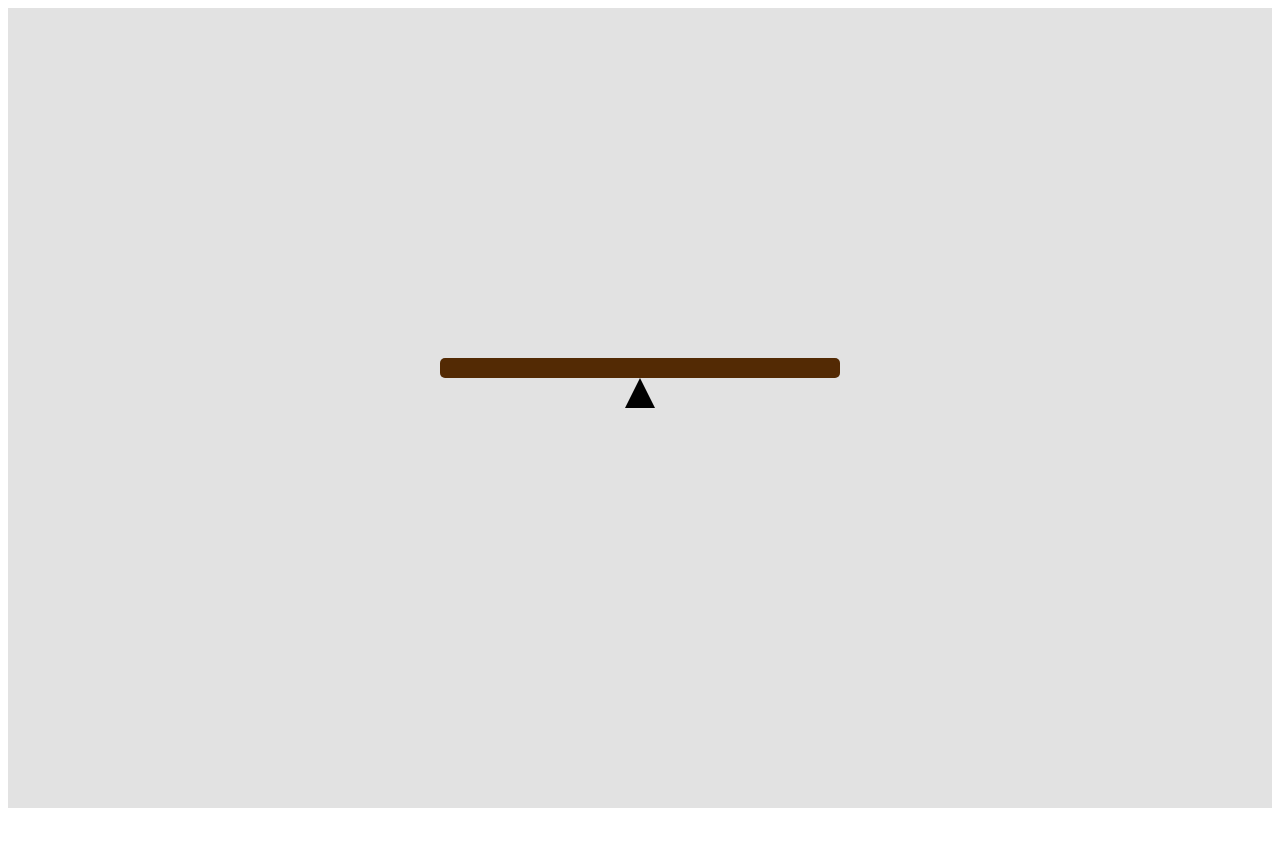
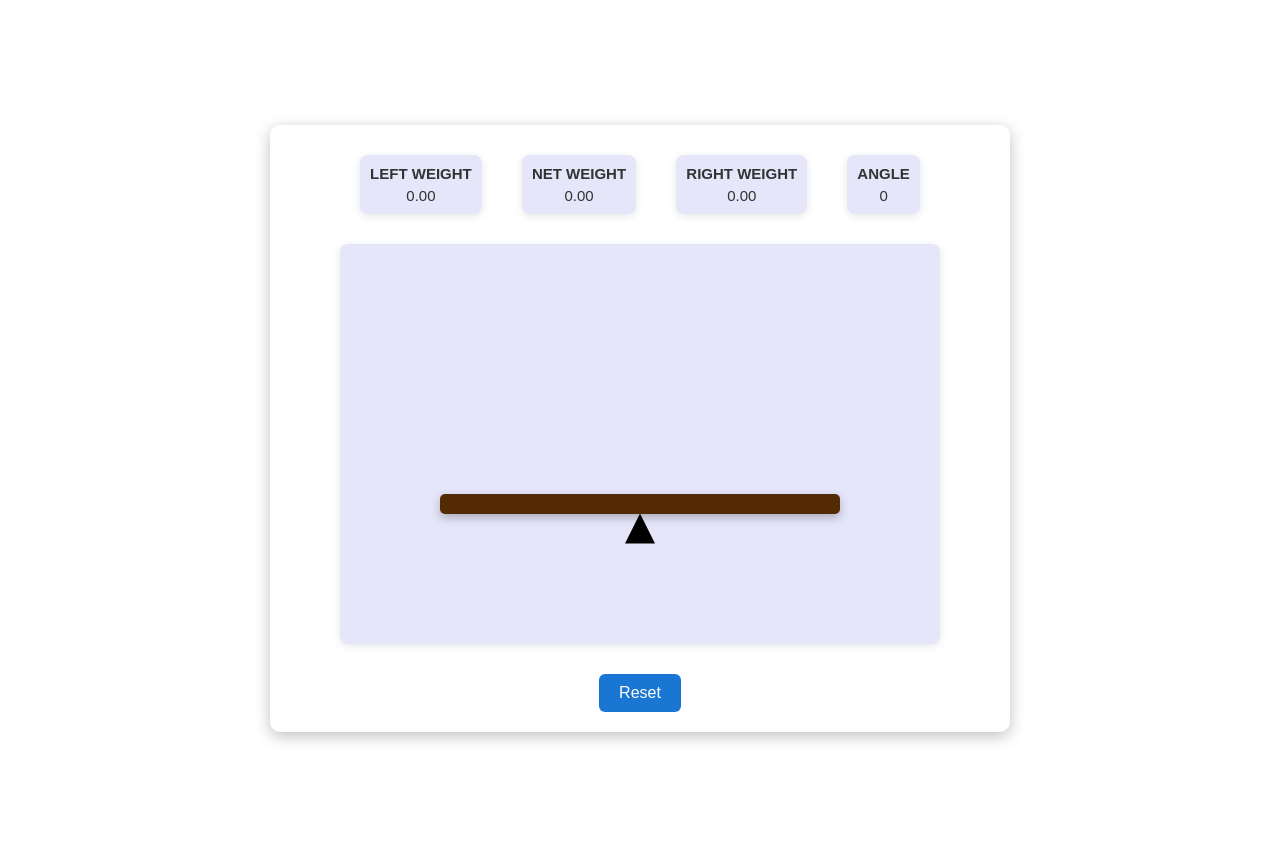
Before and after one commit to nhadeka/seesaw-simulation, a plain HTML site: page index.html in a window 1280 px wide. Before the commit the page ends 816 px from the top, so only its background shows below. Drawn offline with Linux system fonts and the light colour scheme.

Commit message:
added animation for balls, display function for infos, reset event

```diff
--- a/index.html
+++ b/index.html
@@ -7,11 +7,33 @@
         <link rel="stylesheet" href="style.css">
     </head>
     <body>
-        <div class="main-container">
-            <div class="seesaw-container">
-                <div id="seesaw">
+        <div class="main-container flex-center">
+            <div class="game-container flex-center">
+                <div class="info-wrapper">
+                    <div class="info">
+                        <label>LEFT WEIGHT</label>
+                        <div id="left-weight">0</div>
+                    </div>
+                    <div class="info">
+                        <label>NET WEIGHT</label>
+                        <div id="net-weight">0</div>
+                    </div>
+                    <div class="info">
+                        <label>RIGHT WEIGHT</label>
+                        <div id="right-weight">0</div>
+                    </div>
+                    <div class="info">
+                        <label>ANGLE</label>
+                        <div id="angle">0</div>
+                    </div>
                 </div>
-                <div id="pivot"></div>
+                <div class="seesaw-container flex-center">
+                    <div id="seesaw"></div>
+                    <div id="pivot"></div>
+                </div>
+                <div class="button-wrapper">
+                    <button id="reset-button">Reset</button>
+                </div>
             </div>
         </div>
         <script src="script.js"></script>
--- a/script.js
+++ b/script.js
@@ -1,5 +1,10 @@
 function init() {
     const seesaw = document.getElementById('seesaw');
+    const rightWeightValue = document.getElementById('right-weight');
+    const leftWeightValue = document.getElementById('left-weight');
+    const netWeightValue = document.getElementById('net-weight');
+    const angleValue = document.getElementById('angle');
+    const resetButton = document.getElementById('reset-button');
     const baseSize = 30;
     const weightMultiplier = 2;
     const minWeight = 1;
@@ -10,6 +15,7 @@ function init() {
     const seesawStorageKey = 'seesaw-storage';
     let torques = { totalLeftTorque: 0, totalRightTorque: 0 };
     let ballsData = [];
+    let currentAngle = 0;
 
     const getRandomInt = (min, max) => {
         return Math.floor(Math.random() * (max - min + 1)) + min;
@@ -26,7 +32,7 @@ function init() {
     const createBall = (styleObj, weight) => {
         const ball = document.createElement('div');
 
-        ball.classList.add('ball');
+        ball.classList.add('ball', 'flex-center');
 
         for (let prop in styleObj) {
             ball.style[prop] = styleObj[prop];
@@ -38,6 +44,10 @@ function init() {
 
         ball.append(weightLabel);
         seesaw.append(ball);
+
+        requestAnimationFrame(() => {
+            ball.classList.add('show');
+        });
     };
 
     const calculateTorques = (ballTorqueInfo) => {
@@ -48,15 +58,18 @@ function init() {
         } else {
             torques.totalRightTorque += weight * distanceFromSeesawCenter;
         }
-
-        console.log(`total left torque = ${torques.totalLeftTorque},total right torque = ${torques.totalRightTorque}`);
     };
 
     const calculateAngle = () => {
         const torqueDiff = torques.totalRightTorque - torques.totalLeftTorque;
-        const angle = Math.max(-maxAngle, Math.min(maxAngle, (torqueDiff / 10)));
 
-        seesaw.style.transform = `translateX(-50%) rotate(${angle}deg)`;
+        currentAngle = Math.max(-maxAngle, Math.min(maxAngle, (torqueDiff / 10))).toFixed(2);
+
+        updateAngle();
+    };
+
+    const updateAngle = () => {
+        seesaw.style.transform = `translateX(-50%) rotate(${currentAngle}deg)`;
     };
 
     const setDataToStorage = () => {
@@ -83,27 +96,49 @@ function init() {
         }
     };
 
+    const clearStorage = () => {
+        localStorage.removeItem(seesawStorageKey);
+    };
+
+    const displayInfos = () => {
+        rightWeightValue.innerText = torques.totalRightTorque.toFixed(2);
+        leftWeightValue.innerText = torques.totalLeftTorque.toFixed(2);
+        netWeightValue.innerText = Math.abs((torques.totalRightTorque - torques.totalLeftTorque)).toFixed(2);
+        angleValue.innerText = Math.abs(currentAngle);
+    };
+
+    const resetSeesaw = () => {
+        ballsData = [];
+        torques = { totalLeftTorque: 0, totalRightTorque: 0 };
+        currentAngle = 0;
+        seesaw.innerHTML = '';
+
+        updateAngle();
+        displayInfos();
+        clearStorage();
+    };
+
     loadFromStorage();
+    displayInfos();
 
-    seesaw.addEventListener('click', function (event) {
-        if (event.target === event.currentTarget) {
+    seesaw.addEventListener('click', (event) => {
+        const { target, currentTarget, clientX } = event;
+
+        if (target === currentTarget) {
             const seesawRect = seesaw.getBoundingClientRect();
-            const clickXOnSeesaw = event.clientX - seesawRect.x;
+            const clickXOnSeesaw = clientX - seesawRect.x;
             const seesawCenterX = seesawRect.x + seesawRect.width / 2;
-            const distanceFromSeesawCenter = Math.abs(event.clientX - seesawCenterX);
 
-            if (event.clientX === seesawCenterX) {
-                console.log('clicked center');
-
+            if (clientX === seesawCenterX) {
                 return;
             }
 
             let side;
+            const distanceFromSeesawCenter = Math.abs(clientX - seesawCenterX);
             const weight = getRandomInt(minWeight, maxWeight);
             const size = baseSize + weight * weightMultiplier;
             const ballRadius = size / 2;
             const left = clickXOnSeesaw - ballRadius;
-
             const styleObj = {
                 width: `${size}px`,
                 height: `${size}px`,
@@ -111,7 +146,7 @@ function init() {
                 left:`${left}px`,
             };
 
-            side = event.clientX < seesawCenterX ? 'left' : 'right';
+            side = clientX < seesawCenterX ? 'left' : 'right';
 
             const ballTorqueInfo = { side, weight, distanceFromSeesawCenter };
             const ballInfoObj = { style: styleObj, weight };
@@ -119,6 +154,7 @@ function init() {
             createBall(styleObj,weight);
             calculateTorques(ballTorqueInfo);
             calculateAngle();
+            displayInfos();
 
             ballsData.push(ballInfoObj);
 
@@ -126,6 +162,8 @@ function init() {
 
         }
     });
-}
+
+    resetButton.addEventListener('click', resetSeesaw);
+};
 
 document.addEventListener('DOMContentLoaded', init);
--- a/style.css
+++ b/style.css
@@ -1,11 +1,48 @@
-.main-container {
+.main-container{
     font-family: Arial, sans-serif;
-    display: flex;
-    justify-content: center;
-    align-items: center;
+    padding: 20px 0;
     height: 100vh;
     margin: 0;
-    background-color: #e2e2e2;
+    background-color: #ffffff;
+}
+
+.game-container {
+    padding: 20px;
+    width: 90%;
+    max-width: 700px;
+    border-radius: 10px;
+    flex-direction: column;
+    justify-content: space-between;
+    box-shadow: 0 4px 15px rgba(0, 0, 0, 0.25);
+}
+
+.info-wrapper {
+    width: 90%;
+    max-width: 600px;
+    display: flex;
+    justify-content: space-around;
+    align-items: center;
+    background: #fff;
+    padding: 10px;
+    margin-bottom: 20px;
+}
+
+.info-wrapper > div {
+    font-size: 15px;
+    color: #333333;
+    text-align: center;
+    background-color: #e6e6fa;
+    padding: 10px;
+    border-radius: 8px;
+    box-shadow: 0 2px 8px rgba(0, 0, 0, 0.1);
+}
+
+.info-wrapper .info label {
+    font-weight: bold;
+}
+
+.info-wrapper .info div {
+    padding: 5px 5px 0;
 }
 
 .seesaw-container {
@@ -13,11 +50,30 @@
     width: 90%;
     max-width: 600px;
     text-align: center;
+    background-color: #e6e6fa;
+    border-radius: 8px;
+    box-shadow: 0 2px 8px rgba(0, 0, 0, 0.1);
+    height: 400px;
+}
+
+#seesaw {
+    position: absolute;
+    bottom: 130px;
+    left: 50%;
+    transform: translateX(-50%);
+    width: 400px;
+    height: 20px;
+    background-color: #532a04;
+    border-radius: 5px;
+    transform-origin: center;
+    transform: translateX(-50%) rotate(0deg);
+    transition: transform 1s ease-out;
+    box-shadow: 0 4px 10px rgba(0, 0, 0, 0.25);
 }
 
 #pivot {
     position: absolute;
-    bottom: 0;
+    bottom: 100px;
     left: 50%;
     width: 30px;
     height: 30px;
@@ -26,27 +82,43 @@
     transform: translateX(-50%);
 }
 
-#seesaw {
-    position: absolute;
-    bottom: 30px;
-    left: 50%;
-    transform: translateX(-50%);
-    width: 400px;
-    height: 20px;
-    background-color: #532a04;
-    border-radius: 5px;
-    transform-origin: center;
-    transform: translateX(-50%) rotate(0deg);
-    transition: transform 0.1s ease-in-out;
-}
-
 .ball {
     position: absolute;
     bottom: 20px;
     border-radius: 80%;
+    font-weight: bold;
+    color: #ffffff;
+    opacity: 0;
+    transform: translateY(-150px);
+    transition: opacity 0.6s ease, transform 0.6s ease;
+}
+
+.ball.show {
+    opacity: 1;
+    transform: translateY(0);
+}
+
+.button-wrapper {
+    margin-top: 30px;
+}
+
+.button-wrapper button {
+    padding: 10px 20px;
+    background-color: #1976d2;
+    color: #ffffff;
+    border: none;
+    border-radius: 6px;
+    font-size: 1rem;
+    cursor: pointer;
+    transition: background 0.3s ease;
+}
+
+.button-wrapper button:hover {
+    background-color: #125ea8;
+}
+
+.flex-center{
     display: flex;
+    justify-content: center;
     align-items: center;
-    justify-content: center;
-    font-weight: bold;
-    color: white;
 }
```
